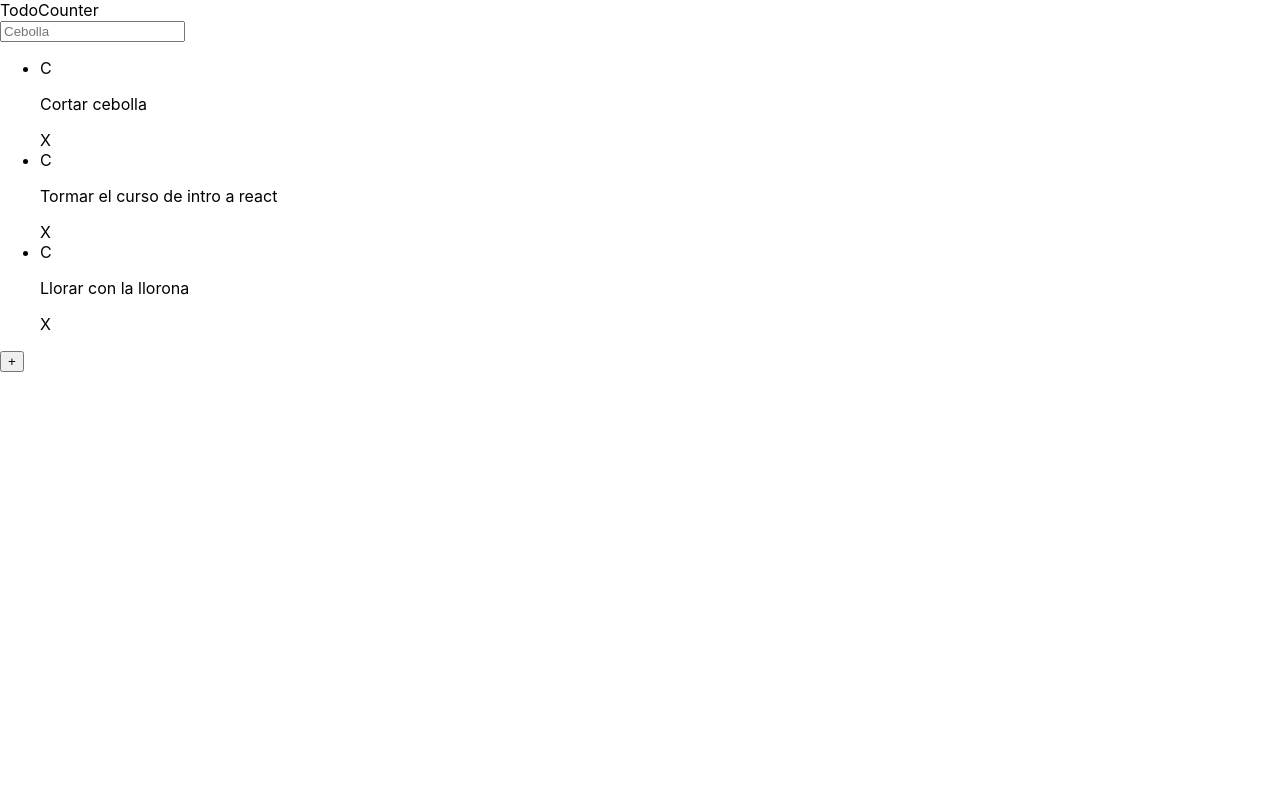
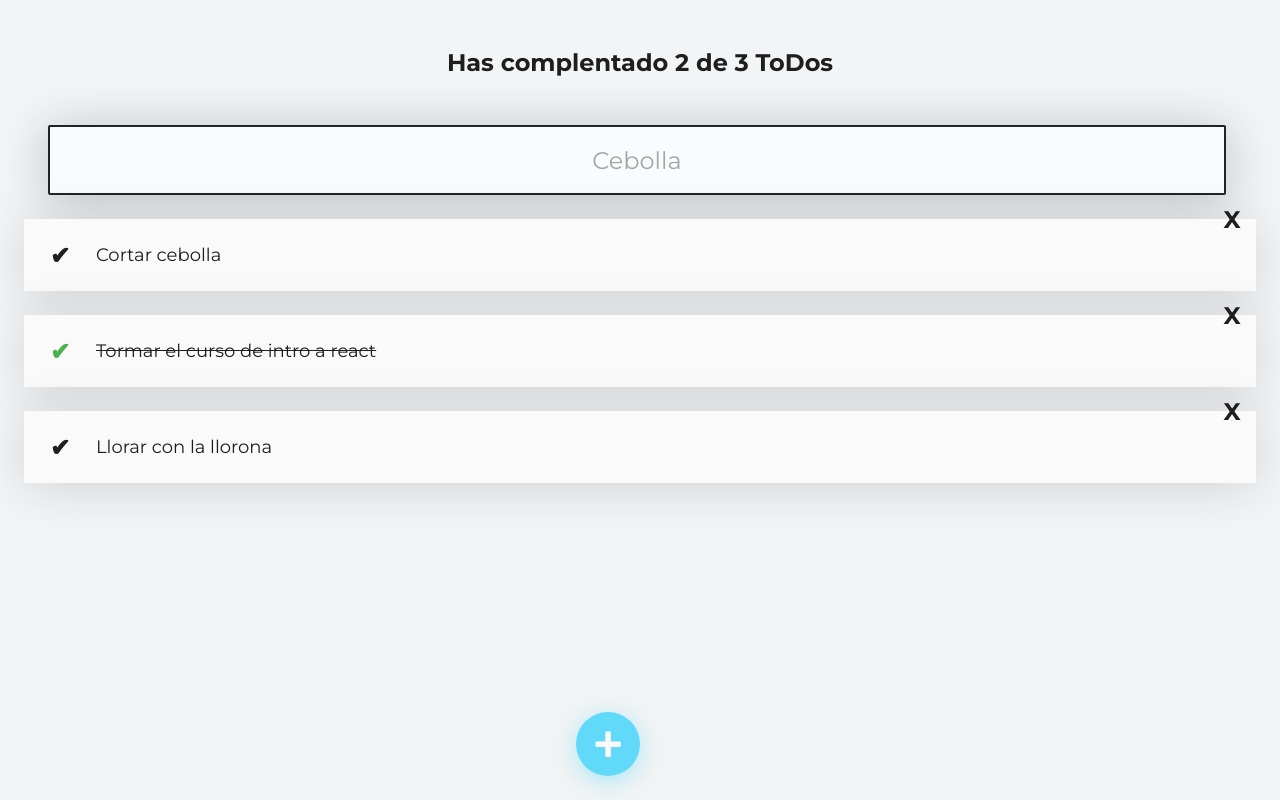
Before and after one commit to luisangelq/Platzi-Projects, a React (Create React App) app in the folder todo-app/: page / in a window 1280 px wide. Built offline with nearby package versions, Linux system fonts and the light colour scheme.

Commit message:
Adding some styles and functionality

```diff
--- a/todo-app/package.json
+++ b/todo-app/package.json
@@ -3,12 +3,10 @@
   "version": "0.1.0",
   "private": true,
   "dependencies": {
-    "@testing-library/jest-dom": "^5.16.4",
-    "@testing-library/react": "^13.3.0",
-    "@testing-library/user-event": "^13.5.0",
     "react": "^18.2.0",
     "react-dom": "^18.2.0",
     "react-scripts": "5.0.1",
+    "styled-components": "^5.3.5",
     "web-vitals": "^2.1.4"
   },
   "scripts": {
--- a/todo-app/public/index.html
+++ b/todo-app/public/index.html
@@ -10,34 +10,14 @@
       content="Web site created using create-react-app"
     />
     <link rel="apple-touch-icon" href="%PUBLIC_URL%/logo192.png" />
-    <!--
-      manifest.json provides metadata used when your web app is installed on a
-      user's mobile device or desktop. See https://developers.google.com/web/fundamentals/web-app-manifest/
-    -->
     <link rel="manifest" href="%PUBLIC_URL%/manifest.json" />
-    <!--
-      Notice the use of %PUBLIC_URL% in the tags above.
-      It will be replaced with the URL of the `public` folder during the build.
-      Only files inside the `public` folder can be referenced from the HTML.
+    <link href="https://fonts.googleapis.com/css2?family=Montserrat:wght@400;700&display=swap" rel="stylesheet" />
 
-      Unlike "/favicon.ico" or "favicon.ico", "%PUBLIC_URL%/favicon.ico" will
-      work correctly both with client-side routing and a non-root public URL.
-      Learn how to configure a non-root public URL by running `npm run build`.
-    -->
-    <title>React App</title>
+    <title>Todo-Platzi</title>
   </head>
   <body>
     <noscript>You need to enable JavaScript to run this app.</noscript>
     <div id="root"></div>
-    <!--
-      This HTML file is a template.
-      If you open it directly in the browser, you will see an empty page.
 
-      You can add webfonts, meta tags, or analytics to this file.
-      The build step will place the bundled scripts into the <body> tag.
-
-      To begin the development, run `npm start` or `yarn start`.
-      To create a production bundle, use `npm run build` or `yarn build`.
-    -->
   </body>
 </html>
--- a/todo-app/src/App.js
+++ b/todo-app/src/App.js
@@ -1,25 +1,33 @@
-import react from "react";
+import react, { useState } from "react";
 import { TodoCounter } from "./components/TodoCounter";
 import { TodoSearch } from "./components/TodoSearch";
 import { TodoList } from "./components/TodoList";
 import { TodoItem } from "./components/TodoItem";
 import { CreateTodoButtom } from "./components/CreateTodoButton";
 
-
 //import './App.css';
 const todos = [
   { text: "Cortar cebolla", completed: false },
-  { text: "Tormar el curso de intro a react", completed: false },
+  { text: "Tormar el curso de intro a react", completed: true },
   { text: "Llorar con la llorona", completed: false },
 ];
 function App() {
+  const [search, setSearch] = useState("");
+
   return (
     <>
       <TodoCounter />
-      <TodoSearch />
+      <TodoSearch
+        search={search}
+        setSearch={setSearch}
+      />
       <TodoList>
         {todos.map((todo) => (
-          <TodoItem key={todo.text} text={todo.text} />
+          <TodoItem
+            key={todo.text}
+            text={todo.text}
+            completed={todo.completed}
+          />
         ))}
       </TodoList>
       <CreateTodoButtom />
--- a/todo-app/src/components/CreateTodoButton.js
+++ b/todo-app/src/components/CreateTodoButton.js
@@ -1,9 +1,43 @@
 import react from "react";
+import styled from "styled-components";
 
 function CreateTodoButtom(props){
+
+    const handleAddTodo = () => {
+        console.log("Add todo");
+    }
     return(
-        <button>+</button>
+        <AddTodo
+            onClick={handleAddTodo}
+        >+</AddTodo>
     );
 }
 
+const AddTodo = styled.button`
+    background-color: #61DAFA;
+  box-shadow: 0px 5px 25px rgba(97, 218, 250, 0.5);
+  border: none;
+  border-radius: 50%;
+  cursor: pointer;
+  font-size: 50px;
+  position: fixed;
+  bottom: 24px;
+  right: 50%;
+  font-weight: bold;
+  color: #FAFAFA;
+  display: flex;
+  justify-content: center;
+  align-items: center;
+  height: 64px;
+  width: 64px;
+
+  transform: rotate(0);
+  transition: .3s ease;
+
+  &:hover {
+    transform: rotate(224deg);
+    }
+`
+
+
 export { CreateTodoButtom};
--- a/todo-app/src/components/TodoCounter.js
+++ b/todo-app/src/components/TodoCounter.js
@@ -1,9 +1,18 @@
 import React from 'react'
+import styled from 'styled-components'
 
 const TodoCounter = () => {
   return (
-    <div>TodoCounter</div>
+    <Progression>Has complentado 2 de 3 ToDos</Progression>
   )
 }
 
+const Progression = styled.h2`
+  font-size: 24px;
+  text-align: center;
+  margin: 0;
+  padding: 48px;
+
+`
+
 export { TodoCounter };
--- a/todo-app/src/components/TodoItem.js
+++ b/todo-app/src/components/TodoItem.js
@@ -1,13 +1,82 @@
 import react from "react";
+import styled from "styled-components";
 
-function TodoItem(props){
-    return(
-        <li>
-            <span>C</span>
-            <p>{props.text}</p>
-            <span>X</span>
-        </li>
-    );
+function TodoItem(props) {
+  const onComplete = () => {
+    console.log(props.text + "Completed");
+  };
+
+  const onDelete = () => {
+    console.log(props.text + "Deleted");
+  };
+
+  return (
+    <Item>
+      <span
+        className={`Icon Icon-check ${props.completed && "Icon-check--active"}`}
+        onClick={onComplete}
+      >
+        ✔
+      </span>
+      <p className={`Description ${props.completed && "Completed"}`}>
+        {props.text}
+      </p>
+      <span className="Icon Icon-delete" onClick={onDelete}>
+        X
+      </span>
+    </Item>
+  );
 }
 
+const Item = styled.li`
+  background-color: #fafafa;
+  position: relative;
+  display: flex;
+  justify-content: center;
+  align-items: center;
+  margin-top: 24px;
+  box-shadow: 0px 5px 50px rgba(32, 35, 41, 0.15);
+
+  p {
+    margin: 24px 0 24px 24px;
+    width: calc(100% - 120px);
+    font-size: 18px;
+    line-height: 24px;
+    font-weight: 400;
+  }
+
+  .Completed {
+    text-decoration: line-through;
+  }
+
+  .Icon {
+    cursor: pointer;
+    display: flex;
+    justify-content: center;
+    align-items: center;
+    height: 48px;
+    width: 48px;
+    font-size: 24px;
+    font-weight: bold;
+    /* background-color: #CCC; */
+  }
+
+  .Icon-check {
+    position: absolute;
+    left: 12px;
+  }
+  .Icon-check--active {
+    color: #4caf50;
+  }
+
+  .Icon-delete {
+    position: absolute;
+    top: -24px;
+    right: 0;
+  }
+  .Icon-delete:hover {
+    color: red;
+  }
+`;
+
 export { TodoItem };
--- a/todo-app/src/components/TodoList.js
+++ b/todo-app/src/components/TodoList.js
@@ -1,13 +1,20 @@
 import react from "react";
+import styled from "styled-components";
 
-function TodoList(props){
-    return(
-        <section>
-            <ul>
-                {props.children}
-            </ul>
-        </section>
-    );
+function TodoList(props) {
+  return (
+    <List>
+      <ul>{props.children}</ul>
+    </List>
+  );
 }
 
-export { TodoList};
+const List = styled.section`
+  ul {
+    margin: 0;
+    padding: 0 0 56px 0;
+    list-style: none;
+  }
+`;
+
+export { TodoList };
--- a/todo-app/src/components/TodoSearch.js
+++ b/todo-app/src/components/TodoSearch.js
@@ -1,9 +1,41 @@
-import react from "react";
+import {useState} from "react";
+import styled from "styled-components";
 
-function TodoSearch(){
+function TodoSearch({search, setSearch}){
+
+
+    const handleSearch = (e) => {
+        console.log(e.target.value);
+        setSearch(e.target.value);
+    }
     return(
-        <input placeholder="Cebolla" />
+        <SearchInput placeholder="Cebolla" value={search} onChange={handleSearch}/>
     );
 }
 
+const SearchInput = styled.input`
+  background: #F9FBFC;
+  border-radius: 2px;
+  border: 2px solid #202329;
+  margin: 0 24px;
+  height: 64px;
+  width: calc(100% - 62px);
+  font-size: 24px;
+  text-align: center;
+  font-family: 'Montserrat';
+  font-weight: 400;
+  color: #1E1E1F;
+  box-shadow: 0px 5px 50px rgba(32, 35, 41, 0.25);
+
+  &::placeholder {
+    color: #A5A5A5;
+  font-family: 'Montserrat';
+  font-weight: 400;
+  }
+
+  &:focus {
+    outline-color: #61DAFA;
+    }
+`
+
 export {TodoSearch};
--- a/todo-app/src/index.css
+++ b/todo-app/src/index.css
@@ -1,13 +1,13 @@
 body {
   margin: 0;
-  font-family: -apple-system, BlinkMacSystemFont, 'Segoe UI', 'Roboto', 'Oxygen',
-    'Ubuntu', 'Cantarell', 'Fira Sans', 'Droid Sans', 'Helvetica Neue',
-    sans-serif;
-  -webkit-font-smoothing: antialiased;
-  -moz-osx-font-smoothing: grayscale;
+  padding: 0;
+  background: #F2F4F5;
+  color: #1E1E1F;
+  font-family: 'Montserrat', Arial, Helvetica, sans-serif;
 }
 
-code {
-  font-family: source-code-pro, Menlo, Monaco, Consolas, 'Courier New',
-    monospace;
+#root {
+  margin: 0 24px;
+  position: relative;
+  min-height: 100vh;
 }
```
Also changed, not shown: 2 other files (tests, documents, lock files or other folders).
